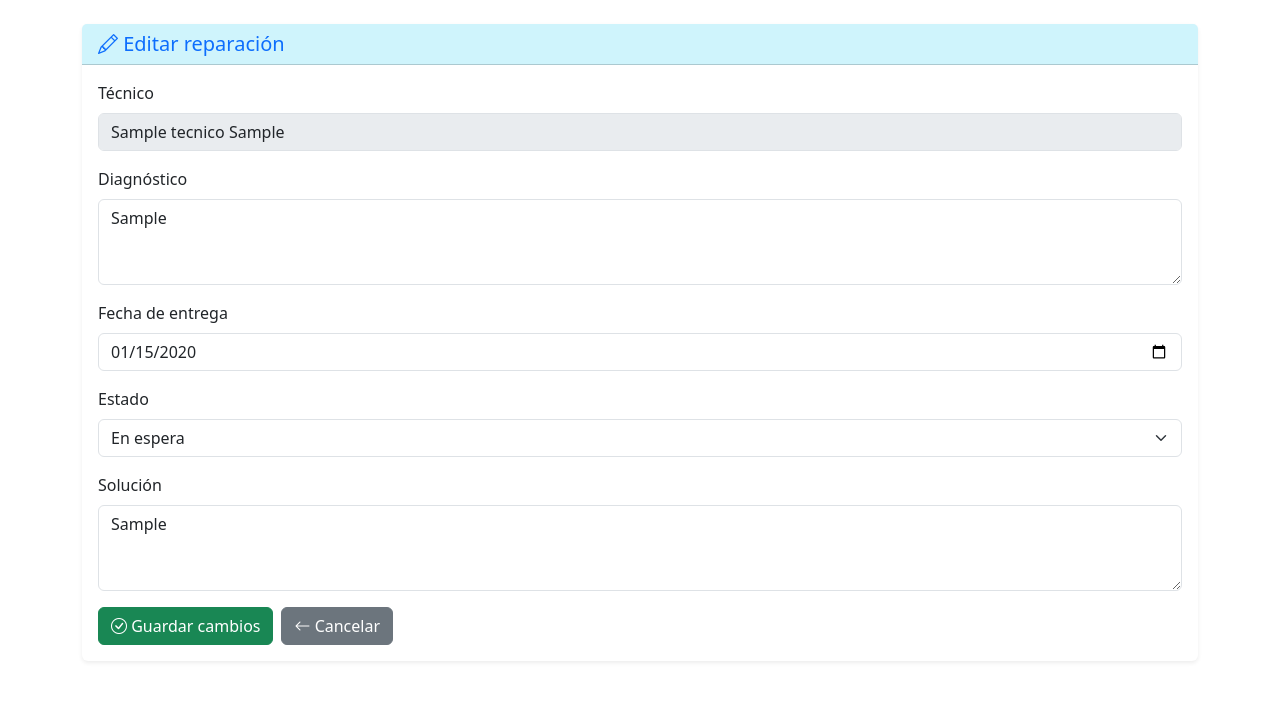
After one commit to JESUSLALE-DATA/Lab_prog_yango_A_C_A, a Django app: page /soporte/reparaciones/editar/1/ in a window 1280 px wide. The commit adds this page. Shown: the top 701 px of the page. Run offline with Django 5.2, Linux system fonts and the light colour scheme; tables that the repository leaves empty hold one stand-in row (values such as "Sample post").

Commit message:
Agrega edicion y eliminacion de reparaciones

```diff
--- /dev/null
+++ b/soporte/templates/soporte/editar_reparacion.html
@@ -0,0 +1,138 @@
+{% load static %}
+<!DOCTYPE html>
+<html>
+<head>
+    <title>Editar Reparación</title>
+
+    <link href="https://cdn.jsdelivr.net/npm/bootstrap@5.3.0/dist/css/bootstrap.min.css" rel="stylesheet">
+
+    <!-- Bootstrap Icons -->
+    <link rel="stylesheet" href="https://cdn.jsdelivr.net/npm/bootstrap-icons@1.11.3/font/bootstrap-icons.min.css">
+</head>
+
+<body>
+
+<div class="container mt-4">
+
+    <div class="card shadow-sm border-0">
+
+        <div class="card-header bg-info-subtle">
+            <h5 class="mb-0 text-primary">
+                <i class="bi bi-pencil"></i>
+                Editar reparación
+            </h5>
+        </div>
+
+        <div class="card-body">
+
+            <form method="POST">
+
+                {% csrf_token %}
+
+                <!-- Técnico -->
+                <div class="mb-3">
+                    <label class="form-label">Técnico</label>
+
+                    <input type="text"
+                           class="form-control"
+                           value="{{ reparacion.tecnico }}"
+                           disabled>
+                </div>
+
+                <!-- Diagnóstico -->
+                <div class="mb-3">
+                    <label for="diagnostico" class="form-label">
+                        Diagnóstico
+                    </label>
+
+                    <textarea name="diagnostico"
+                              id="diagnostico"
+                              class="form-control"
+                              rows="3">{{ reparacion.diagnostico }}</textarea>
+                </div>
+
+                <!-- Fecha de entrega -->
+                <div class="mb-3">
+                    <label for="fecha_entrega" class="form-label">
+                        Fecha de entrega
+                    </label>
+
+                    <input type="date"
+                           name="fecha_entrega"
+                           id="fecha_entrega"
+                           class="form-control"
+                           value="{{ reparacion.fecha_entrega|date:'Y-m-d' }}">
+                </div>
+
+                <!-- Estado -->
+                <div class="mb-3">
+                    <label for="estado" class="form-label">
+                        Estado
+                    </label>
+
+                    <select name="estado"
+                            id="estado"
+                            class="form-select">
+
+                        <option value="ESPERA"
+                            {% if reparacion.estado == "ESPERA" %}selected{% endif %}>
+                            En espera
+                        </option>
+
+                        <option value="REPARANDO"
+                            {% if reparacion.estado == "REPARANDO" %}selected{% endif %}>
+                            En reparación
+                        </option>
+
+                        <option value="FINALIZADO"
+                            {% if reparacion.estado == "FINALIZADO" %}selected{% endif %}>
+                            Finalizado
+                        </option>
+
+                        <option value="ENTREGADO"
+                            {% if reparacion.estado == "ENTREGADO" %}selected{% endif %}>
+                            Entregado
+                        </option>
+
+                    </select>
+                </div>
+
+                <!-- Solución -->
+                <div class="mb-3">
+                    <label for="solucion" class="form-label">
+                        Solución
+                    </label>
+
+                    <textarea name="solucion"
+                              id="solucion"
+                              class="form-control"
+                              rows="3">{{ reparacion.solucion }}</textarea>
+                </div>
+
+                <!-- Botones -->
+                <div class="d-flex gap-2">
+
+                    <button type="submit"
+                            class="btn btn-success">
+                        <i class="bi bi-check-circle"></i>
+                        Guardar cambios
+                    </button>
+
+                    <a href="{% url 'lista_reparaciones' %}"
+                       class="btn btn-secondary">
+                        <i class="bi bi-arrow-left"></i>
+                        Cancelar
+                    </a>
+
+                </div>
+
+            </form>
+
+        </div>
+
+    </div>
+
+</div>
+
+</body>
+</html>
--- a/soporte/urls.py
+++ b/soporte/urls.py
@@ -3,5 +3,22 @@ from . import views
 
 urlpatterns = [
     path('tecnicos/', views.lista_tecnicos, name='lista_tecnicos'),
-    path('reparaciones/', views.lista_reparaciones, name='lista_reparaciones'),
+
+    path(
+        'reparaciones/',
+        views.lista_reparaciones,
+        name='lista_reparaciones'
+    ),
+
+    path(
+        'reparaciones/eliminar/<int:id>/',
+        views.eliminar_reparacion,
+        name='eliminar_reparacion'
+    ),
+
+    path(
+        'reparaciones/editar/<int:id>/',
+        views.editar_reparacion,
+        name='editar_reparacion'
+    ),
 ]
--- a/soporte/views.py
+++ b/soporte/views.py
@@ -22,3 +22,19 @@ def eliminar_reparacion(request, id):
     reparacion = get_object_or_404(Reparacion, id=id)
     reparacion.delete()
     return redirect('lista_reparaciones')
+def editar_reparacion(request, id):
+    reparacion = get_object_or_404(Reparacion, id=id)
+
+    if request.method == 'POST':
+        reparacion.diagnostico = request.POST.get('diagnostico')
+        reparacion.fecha_entrega = request.POST.get('fecha_entrega')
+        reparacion.estado = request.POST.get('estado')
+        reparacion.solucion = request.POST.get('solucion')
+
+        reparacion.save()
+
+        return redirect('lista_reparaciones')
+
+    return render(request, 'soporte/editar_reparacion.html', {
+        'reparacion': reparacion
+    })
```
Also changed, not shown: soporte/templates/soporte/reparaciones.html (+9 -6 lines).
